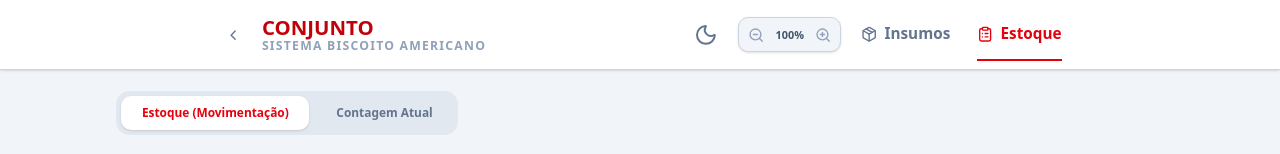
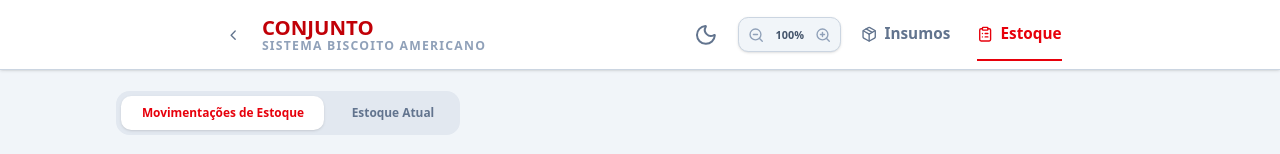
Before and after one commit to rodrigocvmd/sistema-biscoito-americano, a Next.js app: page /conjunto/estoque in a window 1280 px wide. Shown: the top 154 px of the page. Built offline with nearby package versions, Linux system fonts and the light colour scheme; no server answers; the database is empty.

Commit message:
chore: change estoque label

```diff
--- a/app/[store]/estoque/page.tsx
+++ b/app/[store]/estoque/page.tsx
@@ -359,12 +359,12 @@ export default function StockMovementsPage({ params }: { params: Promise<{ store
 				<Link
 					href={`/${store}/estoque`}
 					className="px-6 py-2.5 bg-white dark:bg-slate-700 text-red-600 dark:text-red-400 rounded-xl text-sm font-black shadow-sm transition-all">
-					Estoque (Movimentação)
+					Movimentações de Estoque
 				</Link>
 				<Link
 					href={`/${store}/estoque2`}
 					className="px-6 py-2.5 text-slate-500 dark:text-slate-400 hover:text-slate-700 dark:hover:text-slate-300 rounded-xl text-sm font-black transition-all">
-					Contagem Atual
+					Estoque Atual
 				</Link>
 			</div>
 
--- a/app/[store]/estoque2/page.tsx
+++ b/app/[store]/estoque2/page.tsx
@@ -77,13 +77,13 @@ export default function StockPage({ params }: { params: Promise<{ store: string
 					href={`/${store}/estoque`}
 					className="px-6 py-2.5 text-slate-500 dark:text-slate-400 hover:text-slate-700 dark:hover:text-slate-300 rounded-xl text-sm font-black transition-all"
 				>
-					Estoque (Movimentação)
+					Movimentações de Estoque
 				</Link>
 				<Link
 					href={`/${store}/estoque2`}
 					className="px-6 py-2.5 bg-white dark:bg-slate-700 text-red-600 dark:text-red-400 rounded-xl text-sm font-black shadow-sm transition-all"
 				>
-					Contagem Atual
+					Estoque Atual
 				</Link>
 			</div>
 
```
